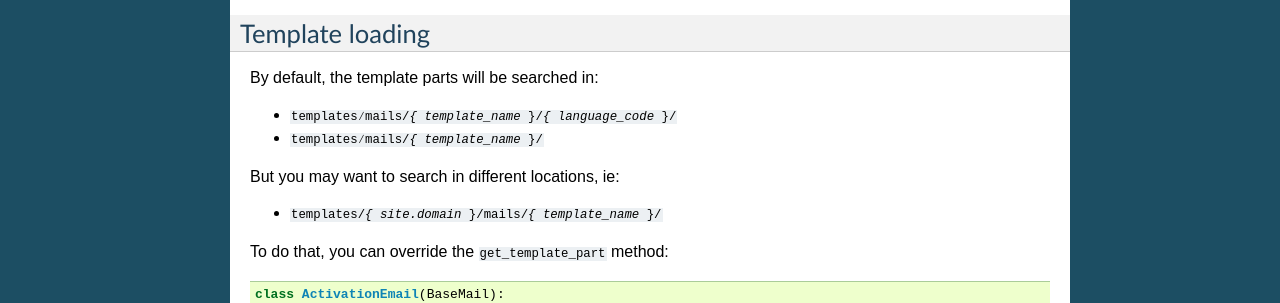
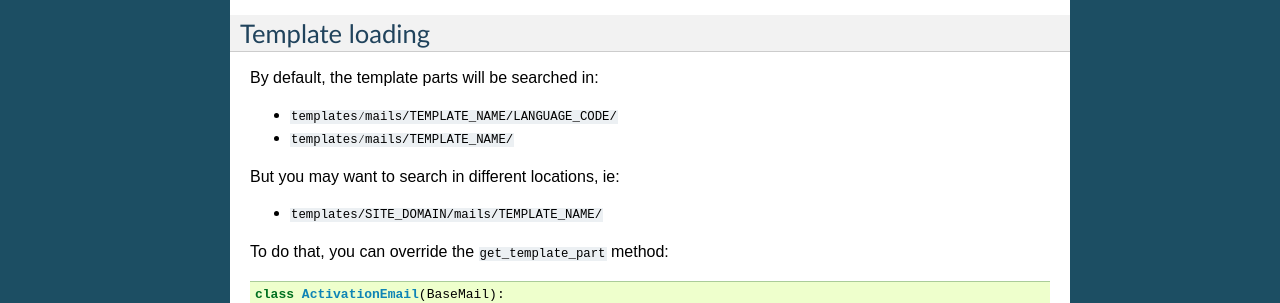
Before and after one commit to peopledoc/django-mail-factory, a Sphinx documentation site: the page built from docs/source/api.rst, in a window 1280 px wide. Shown: the part 1267-1570 px from the top of the page. Built offline with Sphinx 7.4.7, drawn with Linux system fonts in a browser that asks for light colours; the version number could not be read and is left out; part of the change alters nothing that is shown.

```diff
--- a/docs/source/api.rst
+++ b/docs/source/api.rst
@@ -90,12 +90,12 @@ Template loading
 
 By default, the template parts will be searched in:
 
-* :file:`templates∕mails/{{ template_name }}/{{ language_code }}/`
-* :file:`templates∕mails/{{ template_name }}/`
+* :file:`templates∕mails/TEMPLATE_NAME/LANGUAGE_CODE/`
+* :file:`templates∕mails/TEMPLATE_NAME/`
 
 But you may want to search in different locations, ie:
 
-* :file:`templates/{{ site.domain }}/mails/{{ template_name }}/`
+* :file:`templates/SITE_DOMAIN/mails/TEMPLATE_NAME/`
 
 To do that, you can override the ``get_template_part`` method:
 
```
